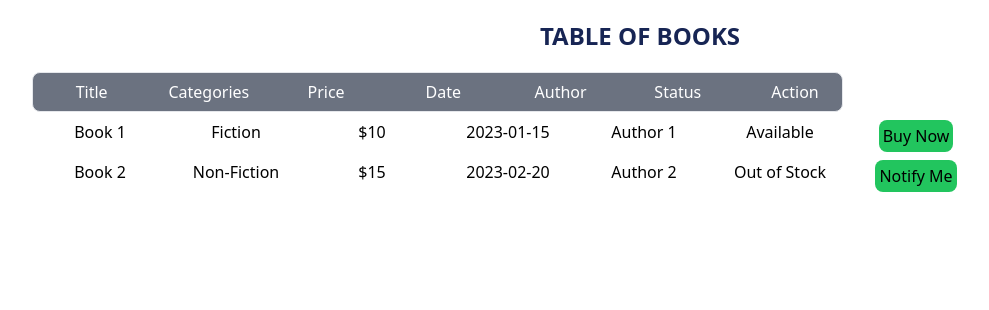
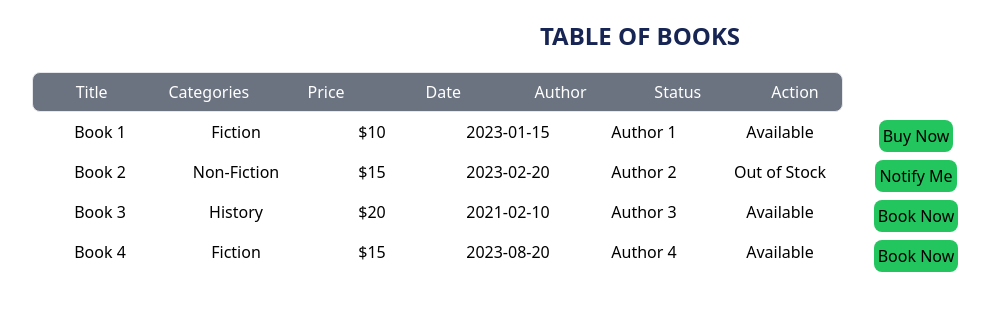
Before and after one commit to nrshakib/technofix-table-task, a React (Vite) app: page / in a window 1280 px wide. Shown: the top 310 px of the page, without its empty margins (0-989 px from the left). Built offline with nearby package versions, Linux system fonts and the light colour scheme.

Commit message:
Added Data in the DataArray

```diff
--- a/src/App.jsx
+++ b/src/App.jsx
@@ -21,7 +21,24 @@ const App = () => {
       status: "Out of Stock",
       action: "Notify Me",
     },
-    // Add more data objects as needed
+    {
+      title: "Book 3",
+      categories: "History",
+      price: "$20",
+      date: "2021-02-10",
+      author: "Author 3",
+      status: "Available",
+      action: "Book Now",
+    },
+    {
+      title: "Book 4",
+      categories: "Fiction",
+      price: "$15",
+      date: "2023-08-20",
+      author: "Author 4",
+      status: "Available",
+      action: "Book Now",
+    },
   ];
 
   return (
```
